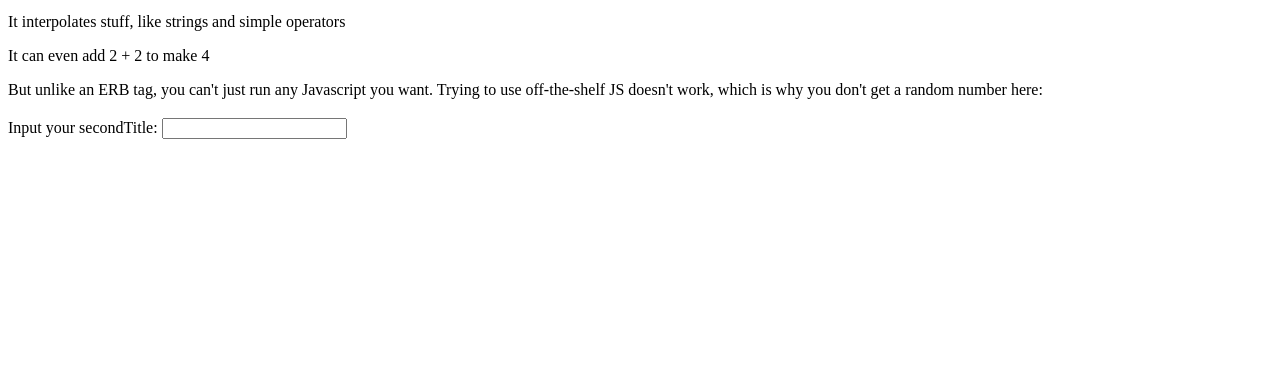
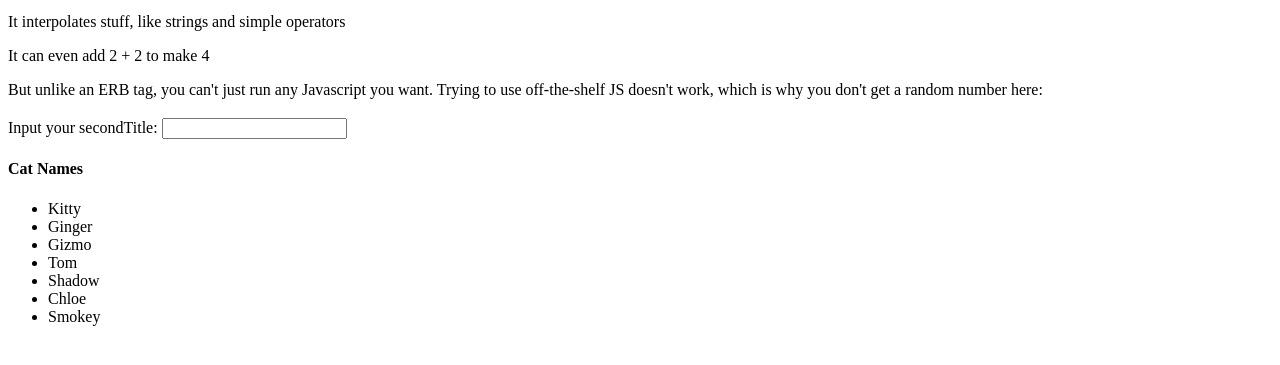
Before and after one commit to 99z/angular-practice, a plain HTML site: page index.html in a window 1280 px wide. Shown: the part 87-452 px from the top of the page. Drawn offline with nearby package versions, Linux system fonts and the light colour scheme.

Commit message:
collection iteration

```diff
--- a/app.js
+++ b/app.js
@@ -4,4 +4,12 @@ firstApp.controller('FirstCtrl',
     ['$scope',
     function($scope) {
       $scope.title = "Hello from an Angular controller!";
+
+      $scope.cats = ['Kitty',
+                     'Ginger',
+                     'Gizmo',
+                     'Tom',
+                     'Shadow',
+                     'Chloe',
+                     'Smokey'];
     }]);
--- a/index.html
+++ b/index.html
@@ -21,5 +21,10 @@
    <h3>{{ secondTitle}}</h3>
    Input your secondTitle:
    <input type="text" ng-model="secondTitle">
+
+   <h4>Cat Names</h4>
+   <ul>
+     <li ng-repeat="cat in cats">{{ cat }}</li>
+   </ul>
 </body>
 </html>
```
